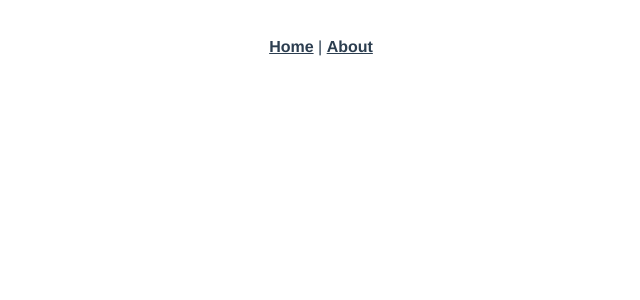
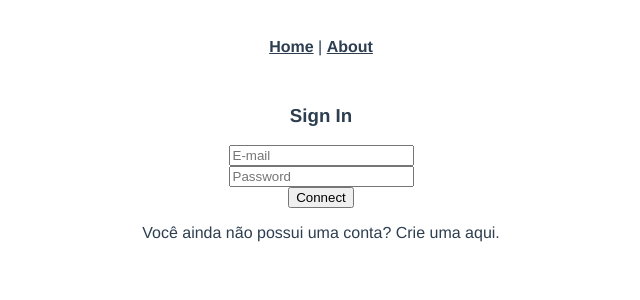
Before and after one commit to lfkodama/front-end-vue, a Vue app in the folder vue-firebase-auth/: page /login in a window 1280 px wide. Before the commit this address had no page. Shown: the top 300 px of the page, without its empty margins (319-959 px from the left). Built offline with nearby package versions, Linux system fonts and the light colour scheme.

Commit message:
LoginView.vue

```diff
--- a/vue-firebase-auth/src/router/index.js
+++ b/vue-firebase-auth/src/router/index.js
@@ -1,5 +1,6 @@
 import { createRouter, createWebHistory } from "vue-router";
 import HomeView from "../views/HomeView.vue";
+import LoginView from "@/views/LoginView.vue";
 
 const routes = [
   {
@@ -16,6 +17,11 @@ const routes = [
     component: () =>
       import(/* webpackChunkName: "about" */ "../views/AboutView.vue"),
   },
+  {
+    path: "/login",
+    name: "LoginView",
+    component: LoginView,
+  },
 ];
 
 const router = createRouter({
--- /dev/null
+++ b/vue-firebase-auth/src/views/LoginView.vue
@@ -0,0 +1,21 @@
+<template>
+  <div class="login">
+    <h3>Sign In</h3>
+    <input type="text" placeholder="E-mail" /><br />
+    <input type="password" placeholder="Password" /><br />
+    <button>Connect</button>
+    <p>Você ainda não possui uma conta? Crie uma aqui.</p>
+  </div>
+</template>
+
+<script>
+export default {
+  name: "loginView",
+  data() {
+    return {};
+  },
+  methods: {},
+};
+</script>
+
+<style></style>
```
